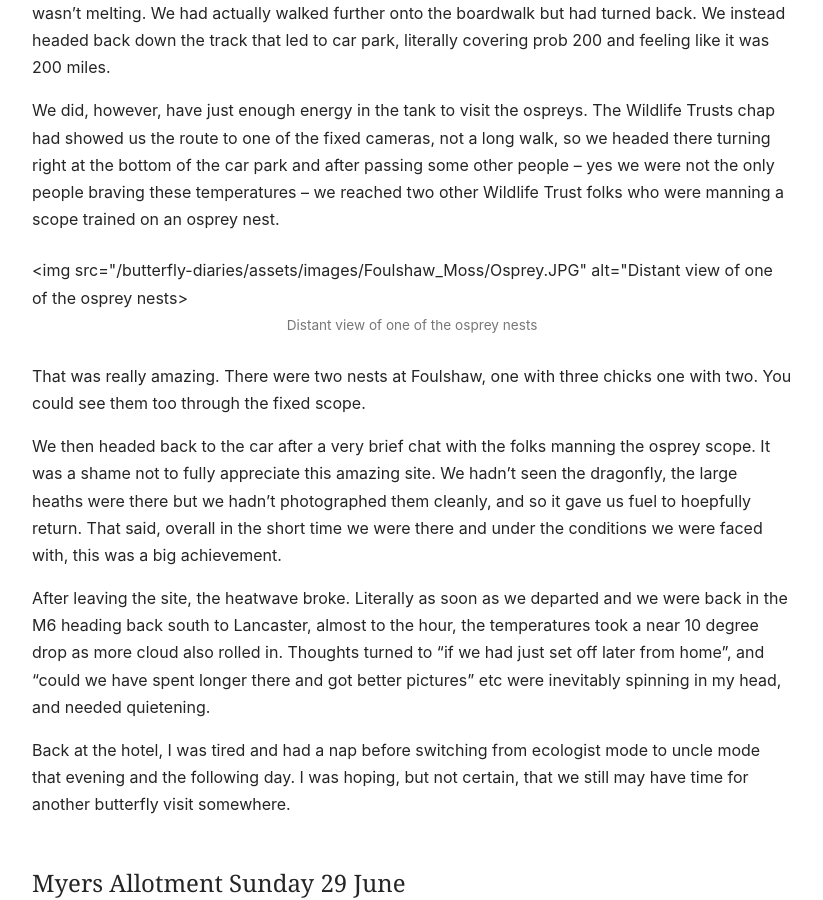
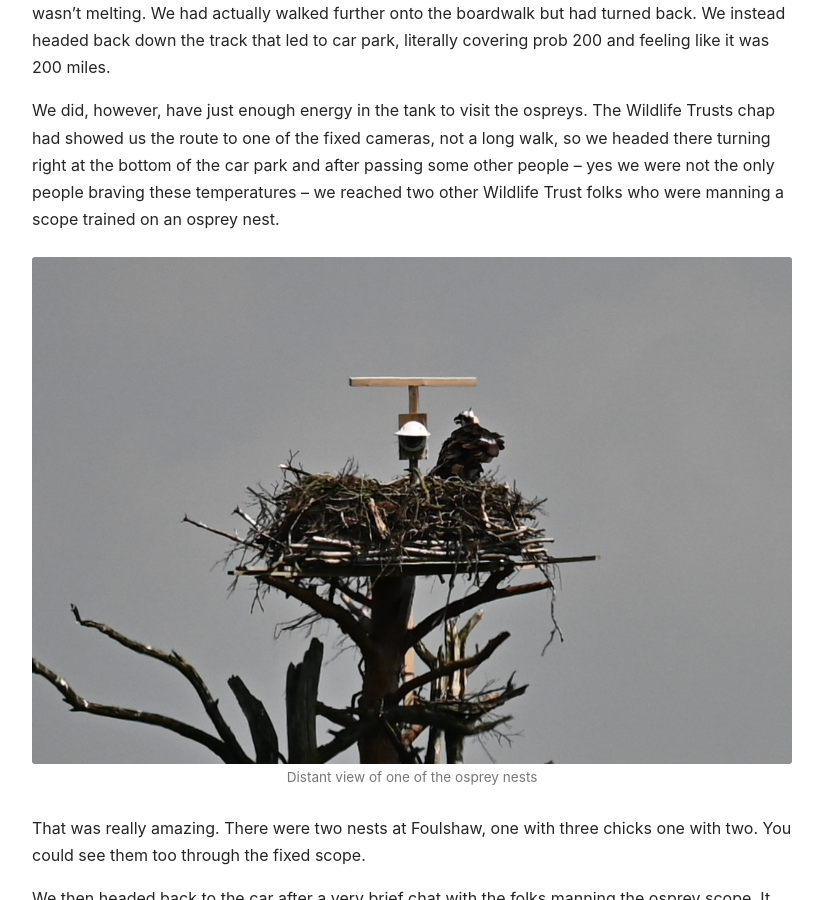
Before and after one commit to christhaxter/butterfly-diaries, a Jekyll site: the page built from _posts/2026-06-28-FoulshawMoss_MyersAllotment.md, in a window 1280 px wide and 900 px high, scrolled down 6529 px. Shown: the whole window, without its empty margins (48-871 px from the left). Built offline with Jekyll 4.4.1, drawn with Linux system fonts in a browser that asks for light colours.

Commit message:
Bug fix in Foulshaw post

```diff
--- a/_posts/2026-06-28-FoulshawMoss_MyersAllotment.md
+++ b/_posts/2026-06-28-FoulshawMoss_MyersAllotment.md
@@ -167,7 +167,7 @@ were manning a scope trained on an osprey nest.
 
 <figure class="report-figure">
   <img src="/butterfly-diaries/assets/images/Foulshaw_Moss/Osprey.JPG"
-       alt="Distant view of one of the osprey nests>
+       alt="Distant view of one of the osprey nests">
   <figcaption>Distant view of one of the osprey nests</figcaption>
 </figure>
 
```
